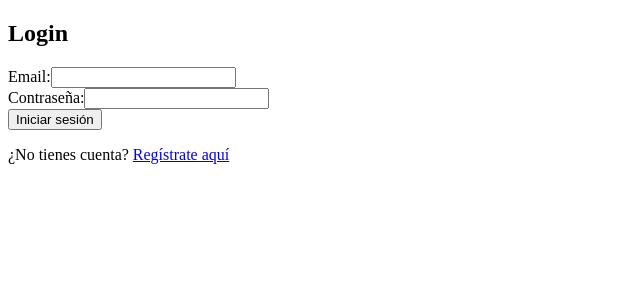
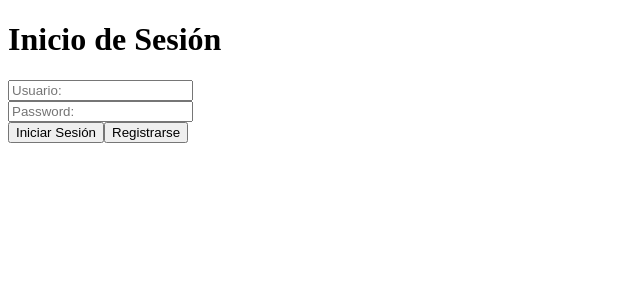
Before and after one commit to JoseManuel2001/EsteticaGestionDeCitas, a React (Vite) app: page / in a window 1280 px wide. Shown: the top 300 px of the page, without its empty margins (0-640 px from the left). Built offline with nearby package versions, Linux system fonts and the light colour scheme.

Commit message:
Citas Eliminadas y Mostradas

```diff
--- a/src/App.jsx
+++ b/src/App.jsx
@@ -1,18 +1,82 @@
-// App.js
-import React from 'react';
-import { BrowserRouter as Router, Route } from 'react-router-dom';
-import Login from './Login';
-import Registro from './Registro';
+import React, { useEffect, useState } from 'react';
+import axios from 'axios';
+import { useNavigate } from 'react-router-dom';
 
 function App() {
-  return (
-    <Router>
-      <div className="App">
-        <Route path="/Login" exact component={Login} />
-        <Route path="/registro" component={Registro} />
-      </div>
-    </Router>
-  );
+    const [data, setData] = useState([]);
+    const navigate = useNavigate();
+
+    const handleClickAgregar = () => {
+        navigate("/registrarCita");
+    };
+    const handleClickEditar = (id) => {
+
+        navigate(`/editarCita/${id}`);
+    };
+
+    const handleEliminarUsuario = (id) => {
+        // Realizar una solicitud DELETE para eliminar el usuario
+        axios.delete(`http://localhost:1337/api/citas/${id}`)
+            .then(response => {
+                console.log("CitaEliminada:", response.data);
+                // Actualizar la lista de usuarios después de eliminar
+                setData(prevData => prevData.filter(user => user.id !== id));
+            })
+            .catch(error => {
+                console.error('Error al eliminar la cita:', error);
+            });
+    };
+
+    useEffect(() => {
+        // Realizar la solicitud GET cuando el componente se monta
+        axios.get('http://localhost:1337/api/citas')
+            .then(response => {
+                // Almacenar los datos en el estado
+                const mappedUsers = response.data.data.map((user) => ({
+                    id: user.id, // Asegúrate de incluir el ID del usuario
+                    Nombre: user.attributes.Nombre,
+                    Servicio: user.attributes.Servicio,
+                    Horario: user.attributes.Horario,
+                    Costo: user.attributes.Costo,
+                }));
+                setData(mappedUsers);
+            })
+            .catch(error => {
+                console.error('Error al obtener datos:', error);
+            });
+    }, []); // El segundo argumento [] asegura que el efecto se ejecute solo una vez, similar a componentDidMount
+
+    return (
+        <>
+            <div className="Usuarios">
+                <button className='Button' onClick={handleClickAgregar}>Añadir</button>
+                <table className='UsuariosT'>
+                    <thead >
+                        <tr>
+                            <th>Nombre</th>
+                            <th className='th1'>Servicio</th>
+                            <th>Horario</th>
+                            <th>Costo</th>
+                        </tr>
+                    </thead>
+                    <tbody>
+                        {data.map((user) => (
+                            <tr key={user.id}>
+                                <td>{user.Nombre}</td>
+                                <td className='td1'>{user.Servicio}</td>
+                                <td>{user.Horario}</td>
+                                <td>{user.Costo}</td>
+                                <td className='Botones'>
+                                    <button onClick={() => handleClickEditar(user.id)}>Editar</button>
+                                    <button onClick={() => handleEliminarUsuario(user.id)}>Eliminar</button>
+                                </td>
+                            </tr>
+                        ))}
+                    </tbody>
+                </table>
+            </div>
+        </>
+    );
 }
 
 export default App;
--- a/src/Login.jsx
+++ b/src/Login.jsx
@@ -1,34 +1,92 @@
-// Login.js
 import React, { useState } from 'react';
-import { Link } from 'react-router-dom';
+import axios from 'axios';
+import { useNavigate, Navigate } from 'react-router-dom';
+
+
+
 
 function Login() {
-  const [email, setEmail] = useState('');
-  const [password, setPassword] = useState('');
 
-  const handleSubmit = (e) => {
-    e.preventDefault();
-    // Aquí puedes manejar la lógica de autenticación
+
+    const Navigate = useNavigate();
+    const [loginData, setLoginData] = useState({
+        Genero: '',
+        Nombre: '',
+        Password: ''
+    });
+
+    const handleChange = (e) => {
+        const { name, value } = e.target;
+        setLoginData({ ...loginData, [name]: value });
     };
 
+    const handleRegistrarSubmit = () => {
+      Navigate("/Registro")
+  }
+
+    const handleLoginSubmit = (e) => {
+        e.preventDefault();
+        axios.get('http://localhost:1337/api/usuarios')
+            .then(response => {
+                // Almacenar los datos en el estado
+                const mappedUsers = response.data.data.map((user) => ({
+                    Genero: user.attributes.Genero,
+                    Nombre: user.attributes.Nombre,
+                    Password: user.attributes.Password
+                }));
+                // Verificar credenciales
+                const isValidUser = mappedUsers.some(user => user.Nombre === loginData.Nombre && user.Password === loginData.Password);
+                if (isValidUser) {
+                    console.log('Inicio de sesión exitoso');
+                   // Navigate("/admin")
+
+                } else {
+                    console.log('Credenciales incorrectas');
+                   setError('Error al registrar el usuario. Por favor, inténtalo de nuevo.');
+                }
+            })
+            .catch(error => {
+                console.error('Error al obtener datos:', error);
+            });
+    };
+
+
+
     return (
-    <div>
-      <h2>Login</h2>
-      <form onSubmit={handleSubmit}>
-        <label>
-          Email:
-          <input type="email" value={email} onChange={(e) => setEmail(e.target.value)} />
-        </label>
+
+        <>
+
+            <div className="Login">
+            <form className='FormLogin'>
+                <h1>Inicio de Sesión</h1>
+                <input
+                    type="text"
+                    name="Nombre"
+                    placeholder='Usuario:'
+                    value={loginData.Nombre}
+                    onChange={handleChange}
+
+                />
+
                 <br />
-        <label>
-          Contraseña:
-          <input type="password" value={password} onChange={(e) => setPassword(e.target.value)} />
-        </label>
+                <input
+                    type="password"
+                    name="Password"
+                    placeholder='Password:'
+                    value={loginData.Password}
+                    onChange={handleChange}
+
+                />
                 <br />
-        <button type="submit">Iniciar sesión</button>
+                <button onClick={handleLoginSubmit} type="submit">Iniciar Sesión</button>
+                <button onClick={handleRegistrarSubmit} type = "submit">Registrarse</button>
             </form>
-      <p>¿No tienes cuenta? <Link to="/registro">Regístrate aquí</Link></p>
+            <br />
         </div>
+
+
+        </>
+
     );
 }
 
--- a/src/Registro.jsx
+++ b/src/Registro.jsx
@@ -1,12 +1,17 @@
 // Registro.js
 import React, { useState } from 'react';
 import axios from 'axios';
+import { useNavigate, Navigate } from 'react-router-dom';
 
 function Registro() {
     const [Nombre, setNombre] = useState('');
     const [Genero, setGenero] = useState('');
     const [email, setEmail] = useState('');
     const [Password, setPassword] = useState('');
+
+    const handleCancelar = () => {
+      Navigate("/")
+  }
 
     const handleSubmit = async (e) => {
       e.preventDefault();
@@ -28,7 +33,7 @@ function Registro() {
   return (
     <div>
       <h2>Registro</h2>
-      <form onSubmit={handleSubmit}>
+      <form >
         <label>
           Nombre:
           <input type="text" value={Nombre} onChange={(e) => setNombre(e.target.value)} />
@@ -49,7 +54,8 @@ function Registro() {
           <input type="password" value={Password} onChange={(e) => setPassword(e.target.value)} />
         </label>
         <br />
-        <button type="submit">Registrarse</button>
+        <button onClick={handleSubmit} type="submit">Registrarse</button>
+        <button onClick={handleCancelar} type="onClick">Cancelar</button>
       </form>
     </div>
   );
--- a/src/main.jsx
+++ b/src/main.jsx
@@ -6,13 +6,15 @@ import {
 } from "react-router-dom";
 import Login from "./Login";
 import Registro from "./Registro";
+import App from "./App"
 
 const rootElement = document.getElementById("root");
 render(
   <BrowserRouter>
     <Routes>
       <Route path="/" element={<Login />} />
-      <Route path="Registro" element={<Registro />} />
+      <Route path="/Registro" element={<Registro />} />
+      <Route path="/App" element={<App />} />
     </Routes>
   </BrowserRouter>,
   rootElement
```
Lines whose indentation alone changed are shown as unchanged.
